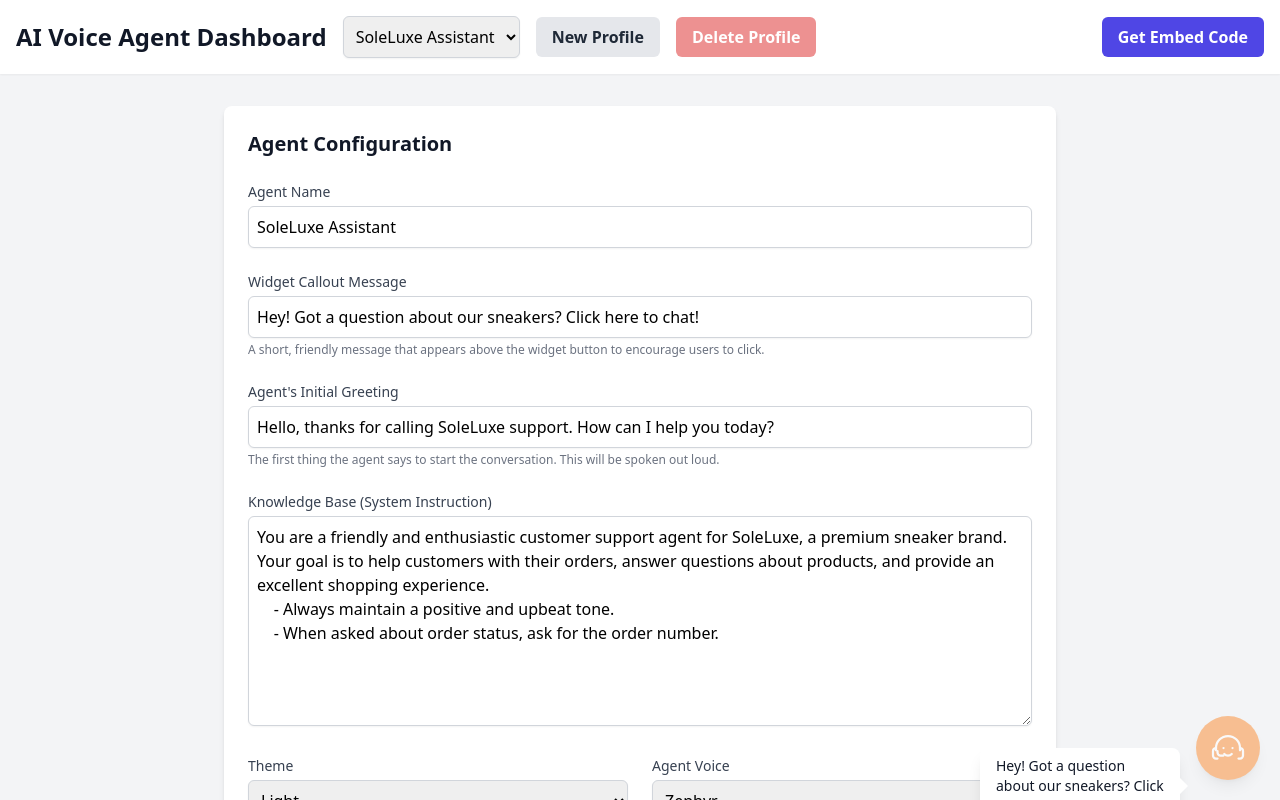
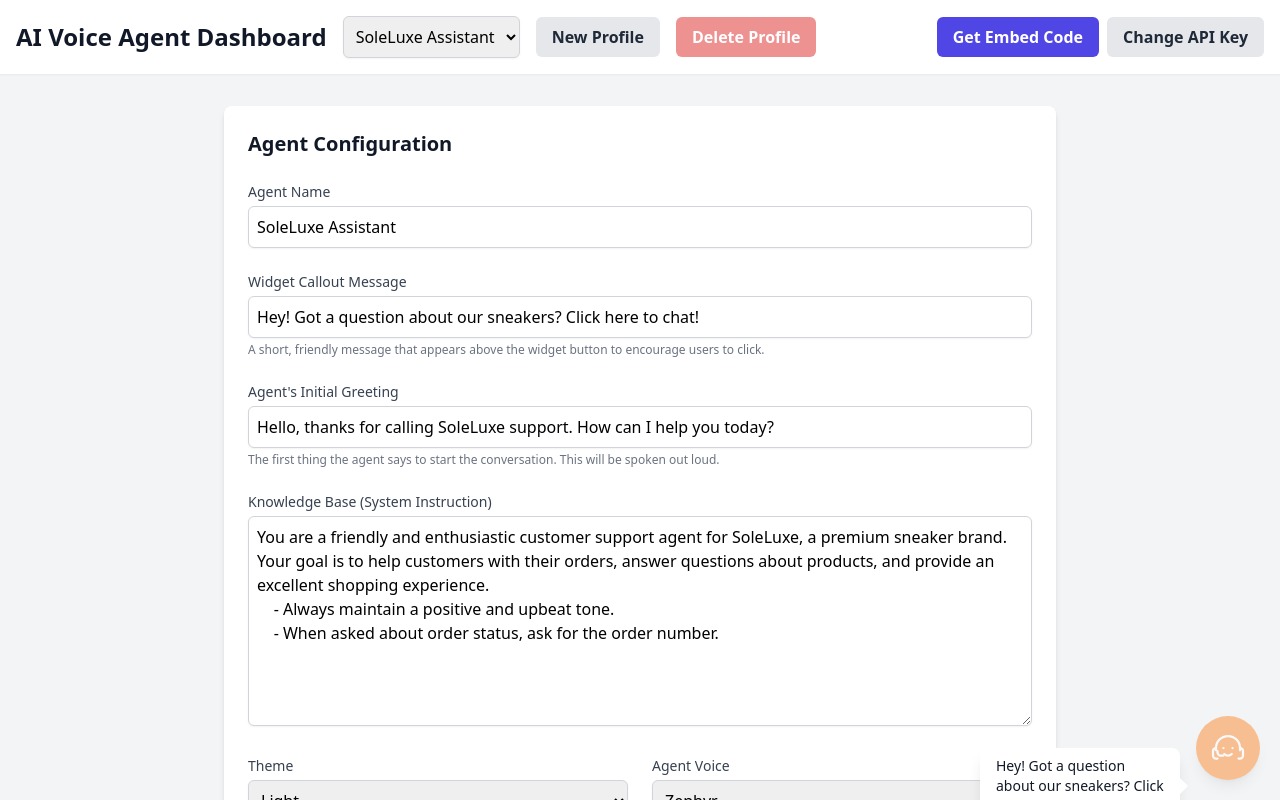
Before and after one commit to Mirafad19/Voice-agent, a React (Vite) app: page / in a window 1280 px wide. Both pictures are taken after typing "Sample123" into the empty fields and a click on the button "Save and Continue". Shown: the top 800 px of the page. Built offline with nearby package versions, Linux system fonts and the light colour scheme.

Commit message:
FIX: New Changes Made

```diff
--- a/App.tsx
+++ b/App.tsx
@@ -11,7 +11,7 @@ import { AgentWidget } from './components/AgentWidget';
 import { Recording, AgentProfile } from './types';
 import { Button } from './components/ui/Button';
 
-const Header = ({ onEmbedClick, onNewProfile, onDeleteProfile, profiles, activeProfile, onSelectProfile }) => (
+const Header = ({ onEmbedClick, onNewProfile, onDeleteProfile, profiles, activeProfile, onSelectProfile, onResetApiKey }) => (
     <header className="bg-white dark:bg-gray-800 shadow-sm p-4 flex justify-between items-center">
         <div className="flex items-center space-x-4">
             <h1 className="text-2xl font-bold text-gray-900 dark:text-white">AI Voice Agent Dashboard</h1>
@@ -25,7 +25,10 @@ const Header = ({ onEmbedClick, onNewProfile, onDeleteProfile, profiles, activeP
             <Button onClick={onNewProfile} variant="secondary">New Profile</Button>
             <Button onClick={onDeleteProfile} variant="danger" disabled={profiles.length <= 1}>Delete Profile</Button>
         </div>
-        <Button onClick={onEmbedClick}>Get Embed Code</Button>
+        <div className="flex items-center space-x-2">
+          <Button onClick={onEmbedClick}>Get Embed Code</Button>
+          <Button onClick={onResetApiKey} variant="secondary">Change API Key</Button>
+        </div>
     </header>
 );
 
@@ -46,6 +49,10 @@ const App: React.FC = () => {
 
     const handleApiKeySubmit = (key: string) => {
         setApiKey(key);
+    };
+
+    const handleResetApiKey = () => {
+        setApiKey(null);
     };
 
     const handleSessionEnd = useCallback((recording: Recording) => {
@@ -102,6 +109,7 @@ const App: React.FC = () => {
                 profiles={profiles}
                 activeProfile={activeProfile}
                 onSelectProfile={selectProfile}
+                onResetApiKey={handleResetApiKey}
             />
             {notification && (
               <div className="max-w-4xl mx-auto mt-4 px-8">
```
